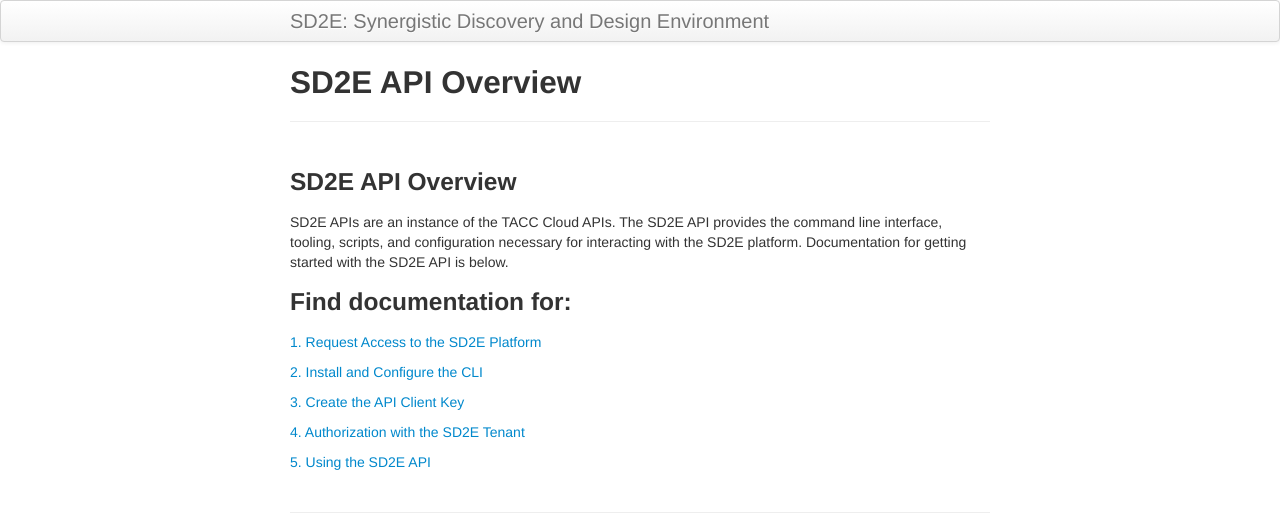
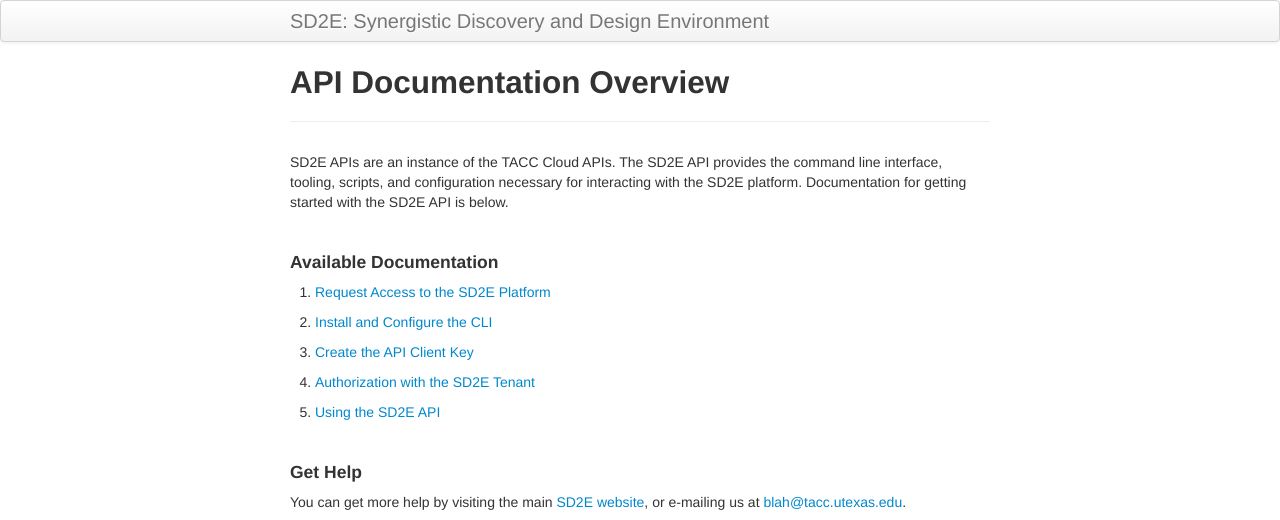
Before and after one commit to SD2E/api-user-guide, a Jekyll site: the page built from index.md, in a window 1280 px wide, cut to the strip 0-520 px from the top of the page. Built offline with Jekyll 4.4.1, drawn with Linux system fonts in a browser that asks for light colours; our own code applies the rules of GitHub Pages for plain Markdown files.

Commit message:
get help text added to main page

```diff
--- a/index.md
+++ b/index.md
@@ -1,17 +1,29 @@
-### SD2E API Overview
+---
+layout: page
+title: API Documentation Overview
+tagline:
+---
 
 SD2E APIs are an instance of the TACC Cloud APIs. The SD2E API provides the command
 line interface, tooling, scripts, and configuration necessary for interacting with
 the SD2E platform. Documentation for getting started with the SD2E API is below.
 
-### Find documentation for:
+<br>
+#### Available Documentation
 
-[1. Request Access to the SD2E Platform](docs/request_access.md)
+1. [Request Access to the SD2E Platform](docs/request_access.md)
 
-[2. Install and Configure the CLI](docs/install_cli.md)
+2. [Install and Configure the CLI](docs/install_cli.md)
 
-[3. Create the API Client Key](docs/create_client.md)
+3. [Create the API Client Key](docs/create_client.md)
 
-[4. Authorization with the SD2E Tenant](docs/authorization.md)
+4. [Authorization with the SD2E Tenant](docs/authorization.md)
 
-[5. Using the SD2E API](docs/using_api.md)
+5. [Using the SD2E API](docs/using_api.md)
+
+
+<br>
+#### Get Help
+
+You can get more help by visiting the main [SD2E website](http://sd2e.org), or
+e-mailing us at <blah@tacc.utexas.edu>.
```
